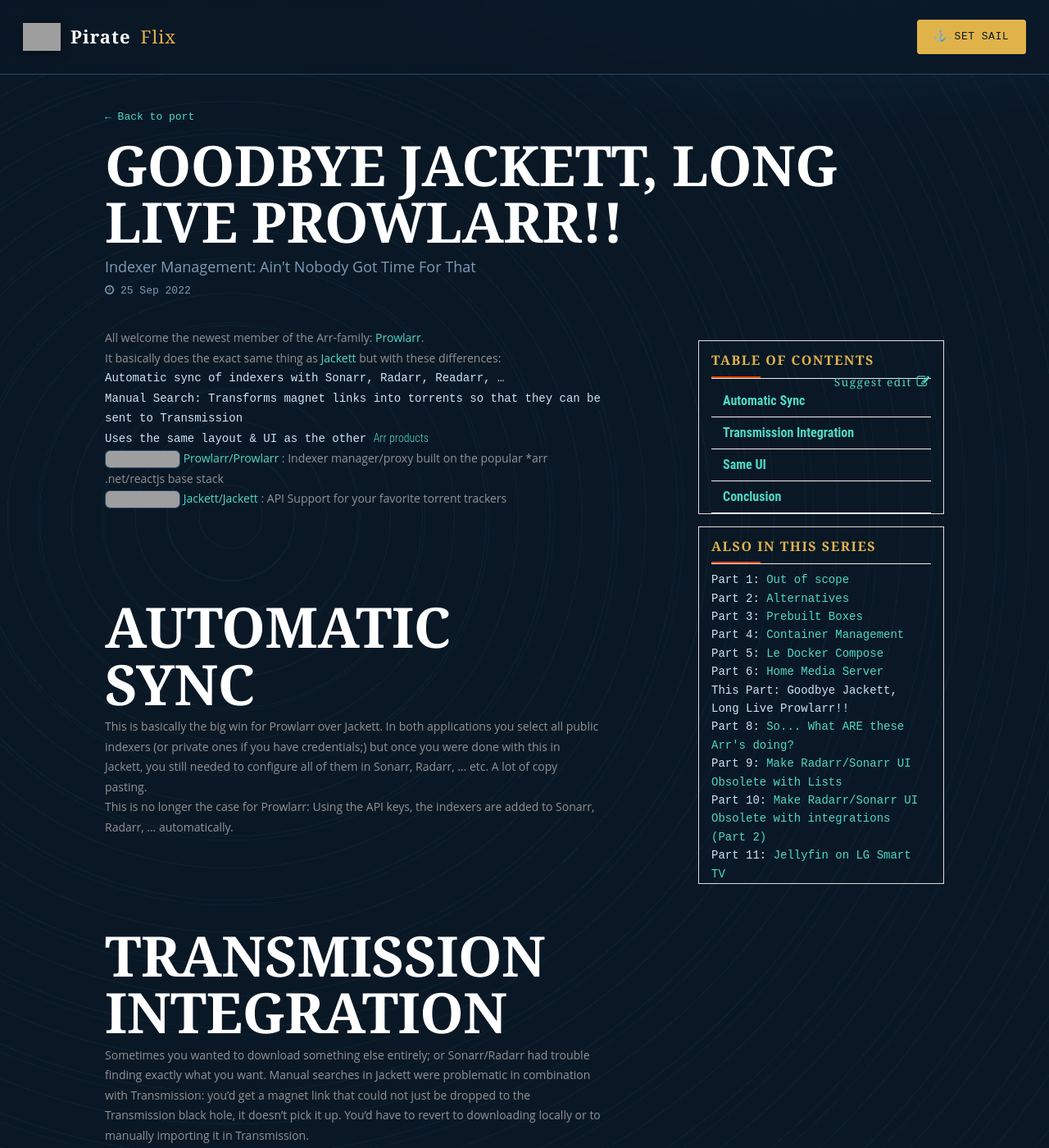
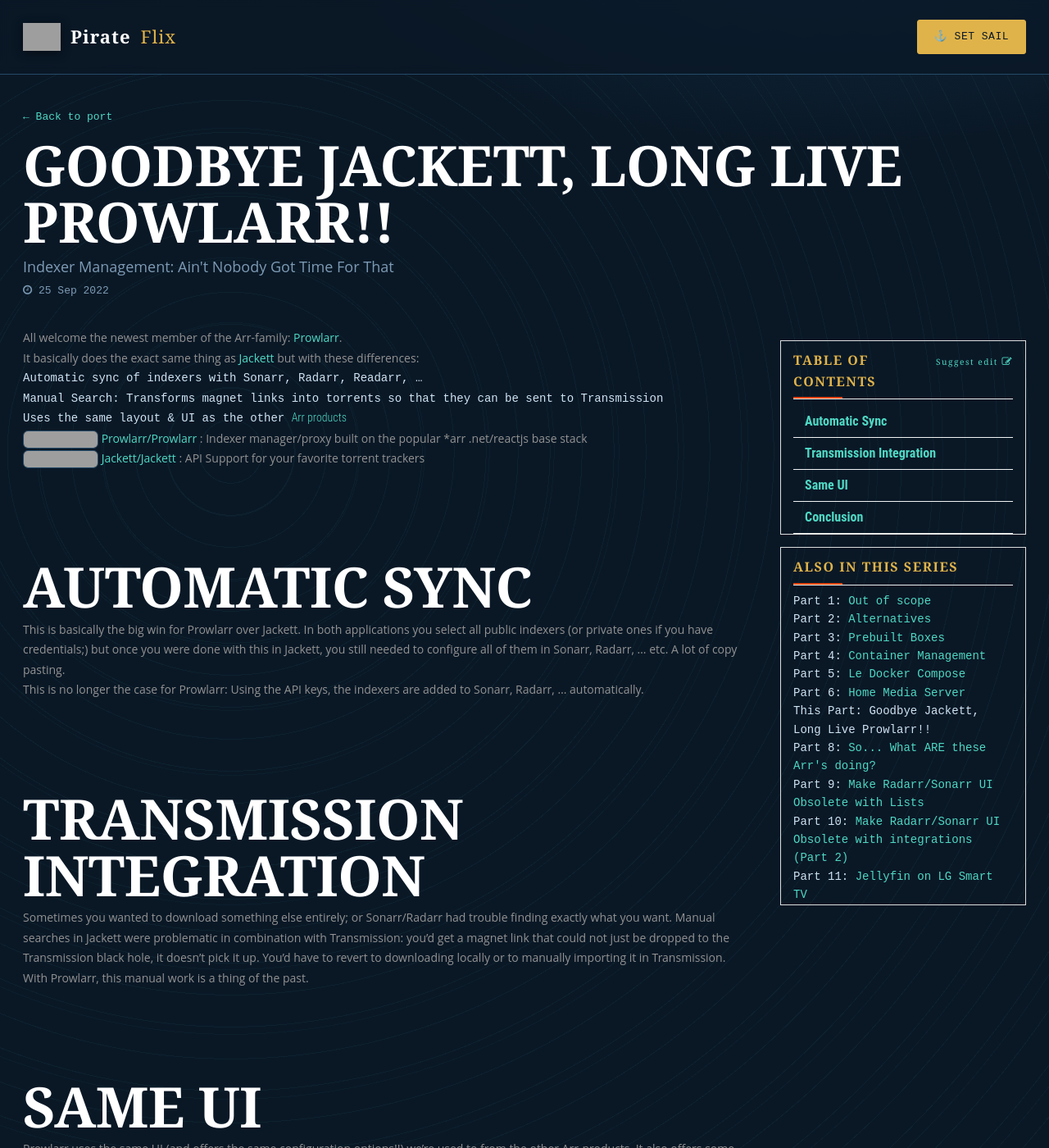
Before and after one commit to SanguPackage/htpc, a Jekyll site: the page built from _posts/2022-09-25-goodbye-jackett.md, in a window 1280 px wide and 1400 px high. Shown: the whole window at 82% size. Built offline with Jekyll 4.4.1, drawn with Linux system fonts in a browser that asks for light colours; grey boxes are pictures that could not be loaded.

Commit message:
Widen blog post reading area and align TOC 'Suggest edit' link

```diff
--- a/_sass/_pirateflix.scss
+++ b/_sass/_pirateflix.scss
@@ -138,8 +138,9 @@
 .pf-post h1{font-family:var(--serif);color:#fff;margin:12px 0 6px}
 .pf-post .post-sub{color:var(--muted);font-size:18px;margin:0 0 6px}
 .pf-post .post-date{color:var(--muted);font-size:13px}
+.pf-post .wrap{max-width:1320px}
 .pf-post .post-body{display:grid;grid-template-columns:1fr 300px;gap:36px;padding:24px 0}
-.pf-post .post-content{color:var(--ink);max-width:72ch;line-height:1.75}
+.pf-post .post-content{color:var(--ink);max-width:none;line-height:1.75}
 .pf-post .post-content h1,
 .pf-post .post-content h2,
 .pf-post .post-content h3{font-family:var(--serif);color:#fff;margin-top:1.6em}
@@ -150,6 +151,7 @@
 .pf-post .post-content code{padding:1px 6px;color:var(--brass)}
 .pf-post .post-content pre code{border:0;padding:0;color:var(--ink)}
 .pf-post .post-content img{max-width:100%;border:1px solid var(--line);border-radius:6px}
-.pf-post .post-aside .sidebar-heading{font-family:var(--serif);color:var(--brass);margin-bottom:8px}
+.pf-post .post-aside .sidebar-heading{font-family:var(--serif);color:var(--brass);margin-bottom:8px;display:flex;align-items:baseline;justify-content:space-between;gap:12px}
+.pf-post .post-aside .sidebar-heading .entry-edit{font-size:12px;color:var(--teal);white-space:nowrap}
 .pf-post .post-aside a{color:var(--teal)}
 @media(max-width:820px){.pf-post .post-body{grid-template-columns:1fr}}
```
